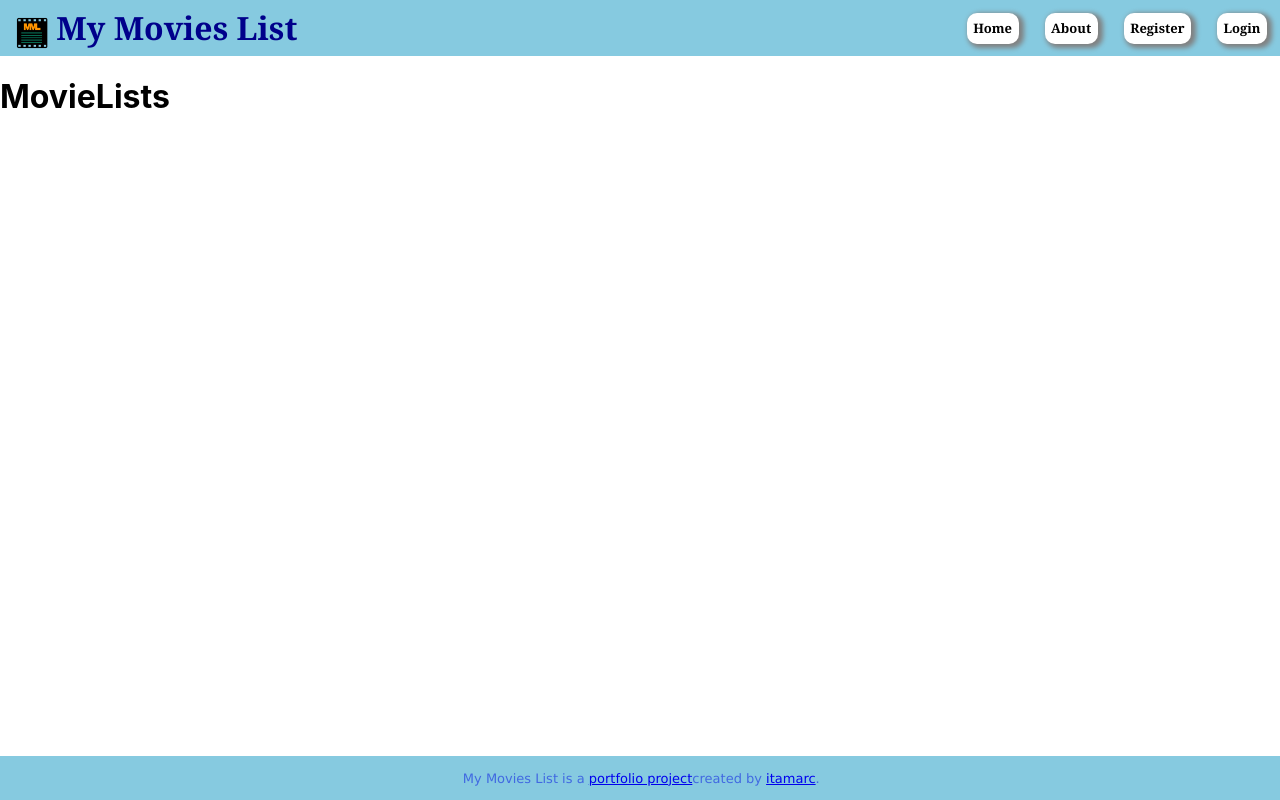
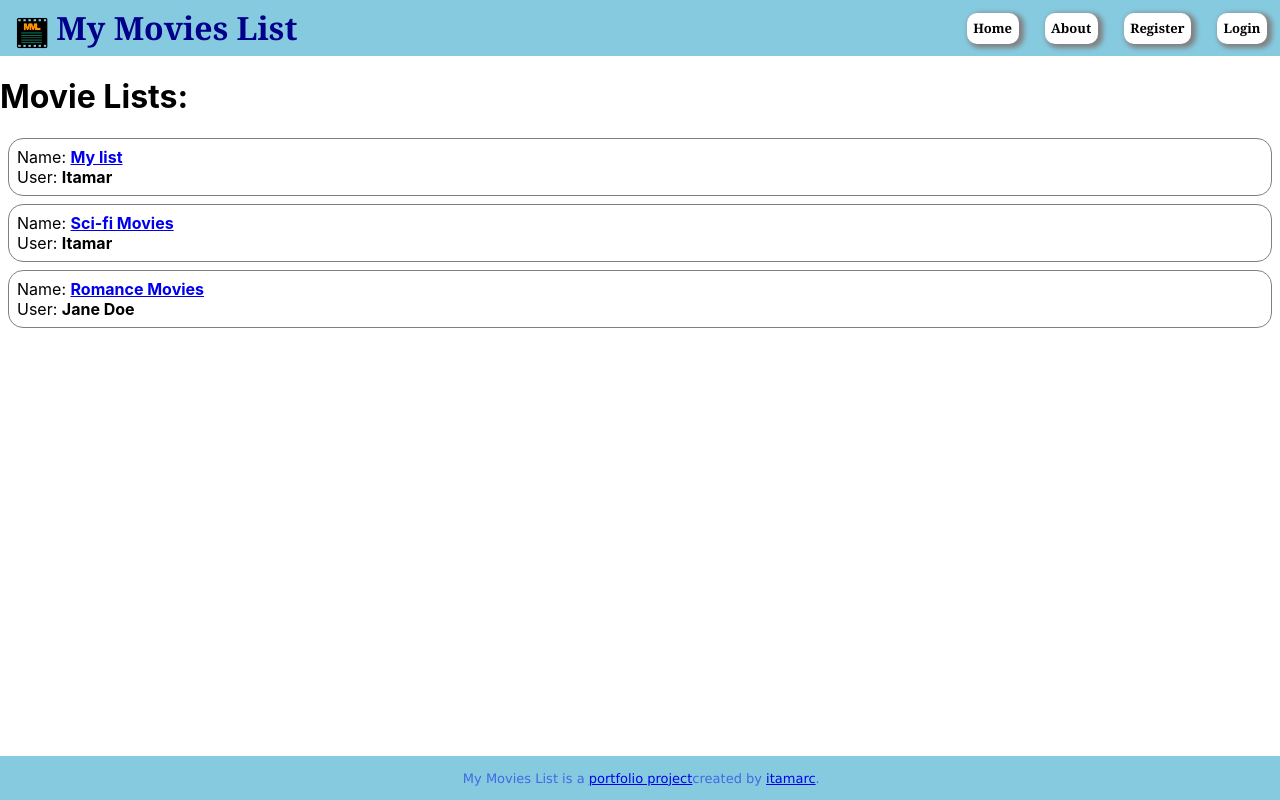
Before and after one commit to itamarc/mymovieslist-web, a React (Create React App) app: page / in a window 1280 px wide. Built offline with nearby package versions, Linux system fonts and the light colour scheme.

Commit message:
Started building movie list and profile pages

```diff
--- a/src/App.css
+++ b/src/App.css
@@ -87,6 +87,24 @@ header h1 img {
   grid-column: 2;
 }
 
+.movie {
+  display: flex;
+  flex-direction: column;
+  border: 1px solid gray;
+  margin: 0.5em;
+  padding: 0.5em;
+  border-radius: 15px;
+}
+
+.movieList {
+  display: flex;
+  flex-direction: column;
+  border: 1px solid gray;
+  margin: 0.5em;
+  padding: 0.5em;
+  border-radius: 15px;
+}
+
 #content {
   display: flex;
   flex-direction: column;
--- a/src/App.js
+++ b/src/App.js
@@ -8,7 +8,8 @@ import Footer from './components/Footer';
 
 import Login from './pages/Login';
 import MovieLists from './pages/MovieLists';
-import UserData from './pages/UserData';
+import MovieList from './pages/MovieList';
+import Profile from './pages/Profile';
 import About from './pages/About';
 import Register from './pages/Register';
 
@@ -20,6 +21,7 @@ export default function App() {
       <Router><Routes>
         <Route element={<Layout />}>
           <Route path="/" element={<MovieLists />} />
+          <Route path="/movieList" element={<MovieList />} />
           <Route path="/login" element={<Login />} />
           <Route path="/about" element={<About />} />
           <Route path="/register" element={<Register />} />
@@ -27,7 +29,7 @@ export default function App() {
             path="/user"
             element={
               <RequireAuth>
-                <UserData />
+                <Profile />
               </RequireAuth>
             }
           />
--- /dev/null
+++ b/src/components/Movie.js
@@ -0,0 +1,14 @@
+import React from "react";
+
+function Movie({movie}) {
+    return (
+        <div className="movie" key={movie.id}>
+            {/* <img src={movie.img} alt={movie.title} className="movieImg" /> */}
+            <span className="movieTitle">Title: <strong>{movie.title}</strong></span>
+            <span className="movieYear">Year: <strong>{movie.year}</strong></span>
+            <span className="movieCategory">Category: <strong>{movie.category}</strong></span>
+        </div>
+    );
+}
+
+export default Movie;
--- /dev/null
+++ b/src/components/MovieListEntry.js
@@ -0,0 +1,13 @@
+import React from "react";
+import { Link } from "react-router-dom";
+
+function Movie({movieList}) {
+    return (
+        <div className="movieList">
+            <span className="movieListName">Name: <Link to={"/movieList/"+movieList.id}><strong>{movieList.name}</strong></Link></span>
+            <span className="movieListUser">User: <strong>{movieList.user}</strong></span>
+        </div>
+    );
+}
+
+export default Movie;
--- /dev/null
+++ b/src/data/MoviesListData.js
@@ -0,0 +1,52 @@
+function getMovieListData(movieListId) {
+
+}
+
+function getMoviesLists() {
+    return [
+        {
+            id: 1,
+            title: "The Polar Express",
+            year: 2004,
+            category: "Animation"
+        },
+        {
+            id: 2,
+            title: "The Dark Knight",
+            year: 2008,
+            category: "Action"
+        },
+        {
+            id: 3,
+            title: "Clash of the Titans",
+            year: 2010,
+            category: "Action"
+        },
+        {
+            id: 4,
+            title: "Inception",
+            year: 2010,
+            category: "Sci-fi"
+        },
+        {
+            id: 5,
+            title: "Tenet",
+            year: 2020,
+            category: "Sci-fi"
+        },
+        {
+            id: 6,
+            title: "Interstellar",
+            year: 2014,
+            category: "Sci-fi"
+        },
+        {
+            id: 7,
+            title: "American Sniper",
+            year: 2014,
+            category: "Drama"
+        }
+    ];
+}
+
+export { getMovieListData, getMoviesLists }
--- /dev/null
+++ b/src/pages/MovieList.js
@@ -0,0 +1,28 @@
+import React, { useEffect, useState } from "react";
+import Movie from "../components/Movie";
+import MovieListEntry from "../components/MovieListEntry";
+import { getMoviesLists } from "../data/MoviesListData"
+
+function MovieList({movieList}) {
+    const [movies, setMovies] = useState([]);
+
+    useEffect(() => {
+        setMovies(getMoviesLists())
+    }, [])
+
+    return (
+        <div>
+            <h1>Movie List:</h1>
+            <MovieListEntry movieList={movieList} />
+            {movies.map(movie => (
+          <Movie
+            // key={movie.id}
+            movie={movie}
+          />
+        ))}
+
+        </div>
+    );
+}
+
+export default MovieList;
--- a/src/pages/MovieLists.js
+++ b/src/pages/MovieLists.js
@@ -1,11 +1,45 @@
-import React from "react";
+import React, { useEffect, useState } from "react";
+import MovieListEntry from "../components/MovieListEntry"
 
 function MovieLists() {
+    const [moviesLists, setMoviesLists] = useState([]);
+
+    useEffect(() => {
+        setMoviesLists(getMockMoviesLists())
+    }, [])
+
+
     return (
         <div>
-            <h1>MovieLists</h1>
+            <h1>Movie Lists:</h1>
+            {moviesLists.map(movieList => (
+          <MovieListEntry key={movieList.id}
+            movieList={movieList}
+          />
+        ))}
+
         </div>
     );
+
+    function getMockMoviesLists() {
+        return [
+            {
+                id: 1,
+                name: "My list",
+                user: "Itamar"
+            },
+            {
+                id: 2,
+                name: "Sci-fi Movies",
+                user: "Itamar"
+            },
+            {
+                id: 3,
+                name: "Romance Movies",
+                user: "Jane Doe"
+            },
+        ];
+    }
 }
 
 export default MovieLists;
--- a/src/pages/UserData.js
+++ b/src/pages/Profile.js
@@ -1,7 +1,7 @@
 import React from "react";
 import User from "../components/User";
 
-function UserData() {
+function Profile() {
     return (
         <div>
             <h1>My Data</h1>
@@ -10,4 +10,4 @@ function UserData() {
     );
 }
 
-export default UserData;
+export default Profile;
```
